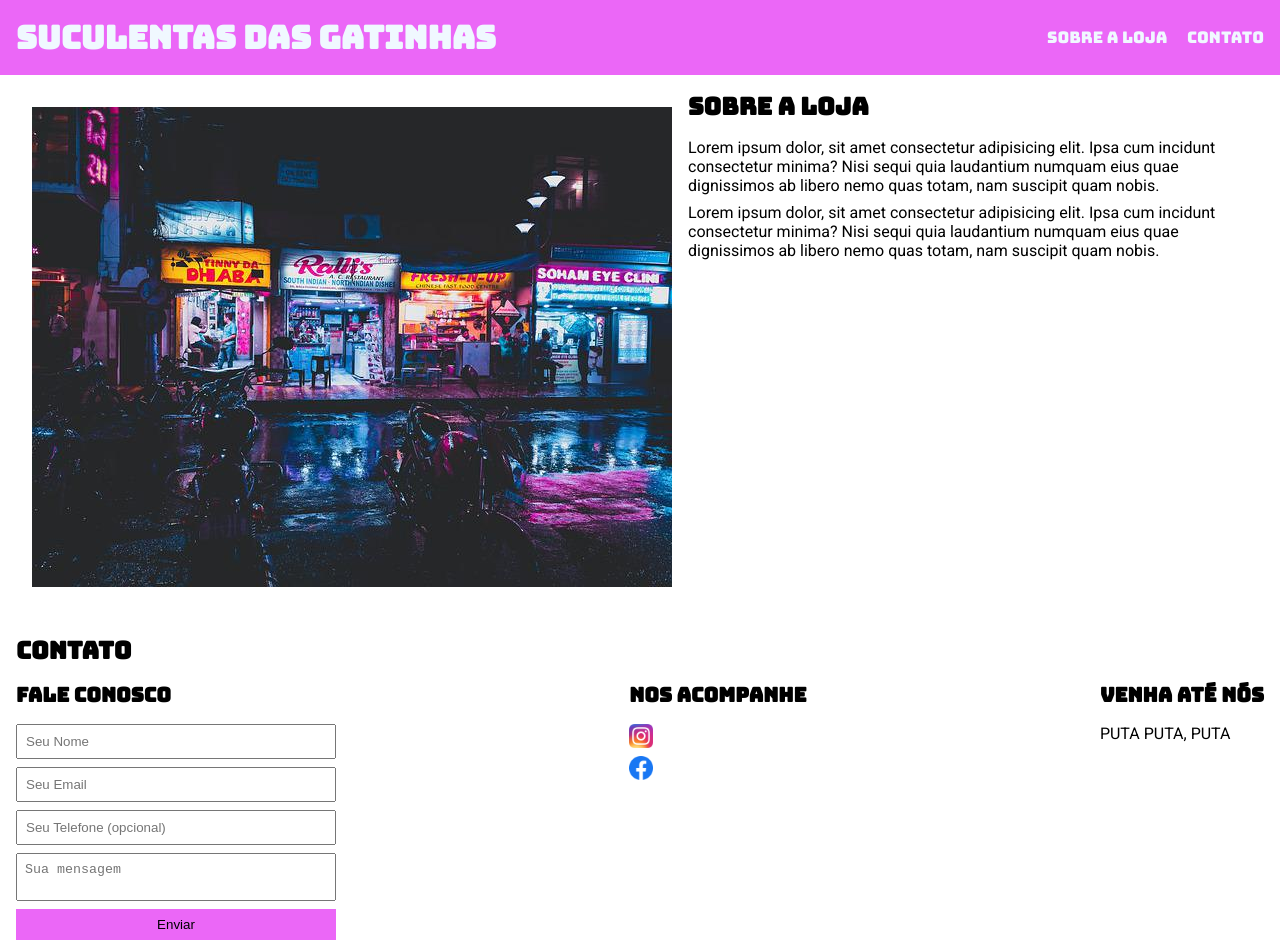
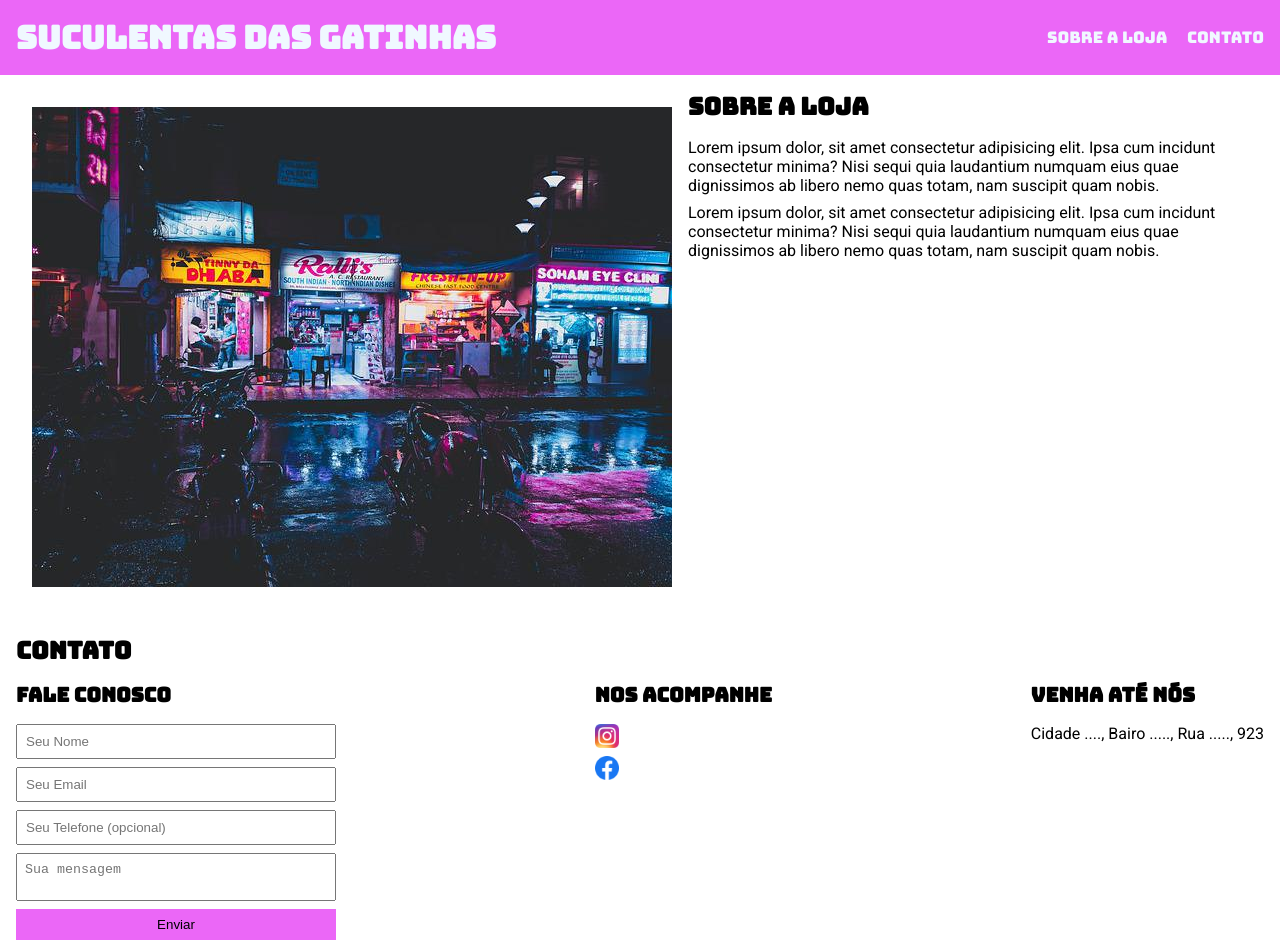
Before and after one commit to JaimeJunr/site_SuculentaDasGatinhas, a plain HTML site: page index.html in a window 1280 px wide. Shown: the top 951 px of the page. Drawn offline with Linux system fonts and the light colour scheme.

Commit message:
Update index.html

```diff
--- a/index.html
+++ b/index.html
@@ -83,7 +83,7 @@
             <div>
                 <h3>Venha até nós</h3>
                 <P>
-                    PUTA PUTA, PUTA
+                    Cidade ...., Bairo ....., Rua ....., 923
                 </P>
             </div>
 
```
